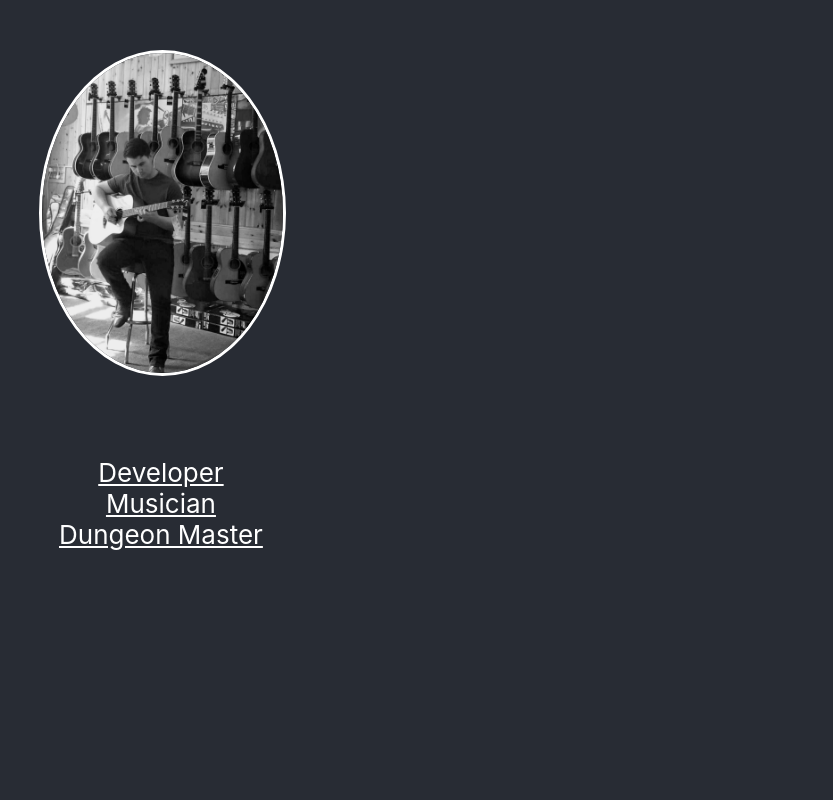
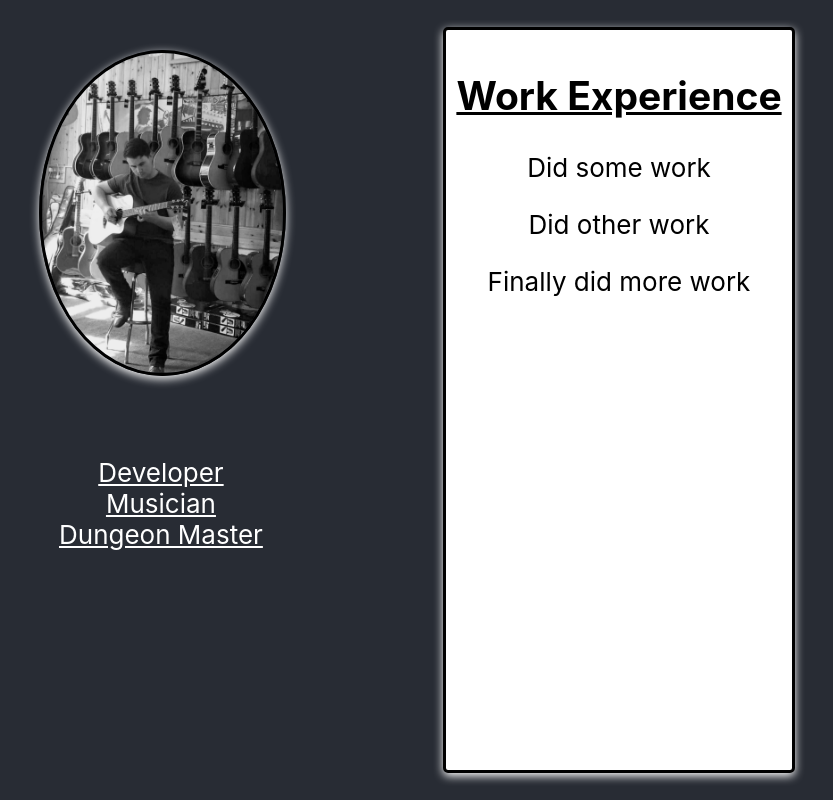
Before and after one commit to Lucobsen/luke-jacobsen-portfolio, a React (Create React App) app: page / in a window 1280 px wide. Both pictures are taken after a click on the button "Developer". Shown: the whole page, without its empty margins (21-854 px from the left). Built offline with nearby package versions, Linux system fonts and the light colour scheme.

Commit message:
added areas and base content

```diff
--- a/src/app.tsx
+++ b/src/app.tsx
@@ -1,6 +1,10 @@
 import React, { useState } from "react";
 import "./app.scss";
 import { ButtonList, ButtonListView, Skill } from "./components/button-list/button-list.component";
+import { Container } from "./components/container/container.component";
+import { DeveloperSection } from "./components/developer-section/developer-section.component";
+import { MasterSection } from "./components/master-section/master-section.component";
+import { MusicianSection } from "./components/musician-section/musician-section.component";
 import { User } from "./components/user/user.component";
 
 const skillList: Skill[] = [
@@ -24,13 +28,13 @@ const skillList: Skill[] = [
  */
 export const App = () => {
   const [skills, setSkills] = useState<Skill[]>(skillList);
-  const [selectedSkill, setSelectedSkill] = useState<Skill | null>(null);
+  const [selectedSkill, setSelectedSkill] = useState<string | null>(null);
   const [imagePosition, setImagePosition] = useState<string>("");
 
-  const handleClick = (skill: Skill | null) => {
-    setSelectedSkill(skill);
+  const handleClick = (skillKey: string | null) => {
+    setSelectedSkill(skillKey);
 
-    const imagePosition: string = skill ? "left" : "";
+    const imagePosition: string = skillKey ? "left" : "";
 
     setImagePosition(imagePosition);
   };
@@ -44,6 +48,10 @@ export const App = () => {
         listView={selectedSkill ? ButtonListView.Vertical : ButtonListView.Horizontal}
         onButtonClick={handleClick}
       />
+
+      {selectedSkill === skills[0].key ? <DeveloperSection /> : null}
+      {selectedSkill === skills[1].key ? <MusicianSection /> : null}
+      {selectedSkill === skills[2].key ? <MasterSection /> : null}
     </div>
   );
 };
--- a/src/components/button-list/button-list.component.scss
+++ b/src/components/button-list/button-list.component.scss
@@ -24,6 +24,7 @@
     font-family: inherit;
     cursor: pointer;
     text-decoration: underline;
+    transition: font-size 1s ease;
 
     &:hover {
       color: lightskyblue;
--- a/src/components/button-list/button-list.component.tsx
+++ b/src/components/button-list/button-list.component.tsx
@@ -14,7 +14,7 @@ export enum ButtonListView {
 type ButtonListProps = {
   skills: Skill[];
   listView: ButtonListView;
-  onButtonClick: (skill: Skill) => void;
+  onButtonClick: (skillKey: string) => void;
 };
 
 /**
@@ -28,7 +28,7 @@ export const ButtonList = (props: ButtonListProps) => {
   return (
     <div className={`button-list ${props.listView}`}>
       {skills.map((skill: Skill, index: number) => (
-        <button key={skill.key} className="button-item" onClick={() => props.onButtonClick(skill)}>
+        <button key={skill.key} className="button-item" onClick={() => props.onButtonClick(skill.key)}>
           {skill.value}
         </button>
       ))}
--- /dev/null
+++ b/src/components/container/container.component.scss
@@ -0,0 +1,14 @@
+.main-container {
+  min-width: 200px;
+  background-color: white;
+  min-height: 90vh;
+  border: black 3px solid;
+  border-radius: 5px;
+  box-shadow: 0 3px 10px white;
+  color: black;
+  padding: 10px;
+
+  .container-title {
+    text-decoration: underline;
+  }
+}
--- /dev/null
+++ b/src/components/container/container.component.tsx
@@ -0,0 +1,25 @@
+import React from "react";
+import "./container.component.scss";
+
+type ContainerProps = {
+  title: string;
+  content: string[];
+};
+
+/**
+ * Container Component.
+ * @returns a container element
+ */
+export const Container = (props: ContainerProps) => {
+  const content: string[] = props.content;
+
+  return (
+    <div className="main-container">
+      <h2 className="container-title">{props.title}</h2>
+
+      {content.map((text: string, index: number) => (
+        <p key={index}>{text}</p>
+      ))}
+    </div>
+  );
+};
--- /dev/null
+++ b/src/components/developer-section/developer-section.component.tsx
@@ -0,0 +1,23 @@
+import React, { useState } from "react";
+import { Container } from "../container/container.component";
+
+const developerData = {
+  id: "work-experience",
+  title: "Work Experience",
+  content: ["Did some work", "Did other work", "Finally did more work"],
+};
+
+/**
+ * Developer Section.
+ * @returns developer component
+ */
+export const DeveloperSection = () => {
+  const [sectionTitle, setSectionTitle] = useState(developerData.title);
+  const [sectionContent, setSectionContent] = useState(developerData.content);
+
+  return (
+    <div>
+      <Container title={sectionTitle} content={sectionContent} />
+    </div>
+  );
+};
--- /dev/null
+++ b/src/components/master-section/master-section.component.tsx
@@ -0,0 +1,23 @@
+import React, { useState } from "react";
+import { Container } from "../container/container.component";
+
+const masterData = {
+  id: "campaigns",
+  title: "Campaigns",
+  content: ["Amsterdam D&D", "The Gregorians", "The Murder HOBOs"],
+};
+
+/**
+ *
+ * @returns
+ */
+export const MasterSection = () => {
+  const [sectionTitle, setSectionTitle] = useState(masterData.title);
+  const [sectionContent, setSectionContent] = useState(masterData.content);
+
+  return (
+    <div>
+      <Container title={sectionTitle} content={sectionContent} />
+    </div>
+  );
+};
--- /dev/null
+++ b/src/components/musician-section/musician-section.component.tsx
@@ -0,0 +1,23 @@
+import React, { useState } from "react";
+import { Container } from "../container/container.component";
+
+const musicianData = {
+  id: "instruments",
+  title: "Instruments",
+  content: ["Vocals", "Guitar", "Bass", "Egg"],
+};
+
+/**
+ *
+ * @returns
+ */
+export const MusicianSection = () => {
+  const [sectionTitle, setSectionTitle] = useState(musicianData.title);
+  const [sectionContent, setSectionContent] = useState(musicianData.content);
+
+  return (
+    <div>
+      <Container title={sectionTitle} content={sectionContent} />
+    </div>
+  );
+};
--- a/src/components/user/user.component.scss
+++ b/src/components/user/user.component.scss
@@ -1,8 +1,9 @@
 .user-image {
   height: 40vmin;
-  border: white 3px solid;
+  border: black 3px solid;
   border-radius: 50%;
   transition: all 1s ease;
+  box-shadow: 0 3px 10px white;
 
   &.left {
     position: absolute;
```
